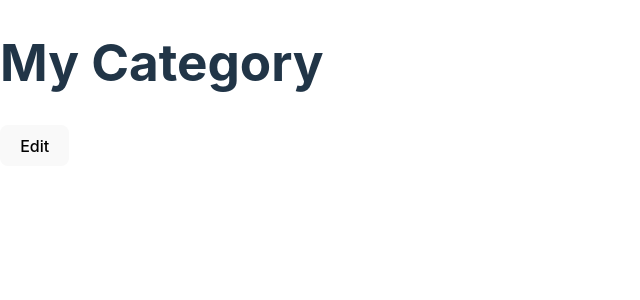
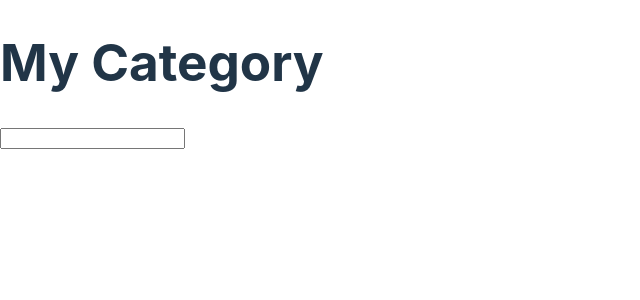
Before and after one commit to kuraganeru/favourite-series, a React (Vite) app: page / in a window 1280 px wide. Shown: the top 300 px of the page, without its empty margins (0-640 px from the left). Built offline with nearby package versions, Linux system fonts and the light colour scheme.

Commit message:
update button to controlled input

```diff
--- a/src/components/CategoryEdit.jsx
+++ b/src/components/CategoryEdit.jsx
@@ -1,5 +1,11 @@
-export default function CategoryEdit() {
+export default function CategoryEdit({categoryName, onSetCategoryNameChange}) {
     return (
-        <button>Edit</button>
+        <>
+            <input
+                type="text"
+                value={categoryName}
+                onChange={(e) => onSetCategoryNameChange(e.target.value)}
+            />
+        </>
     )
 }
```
